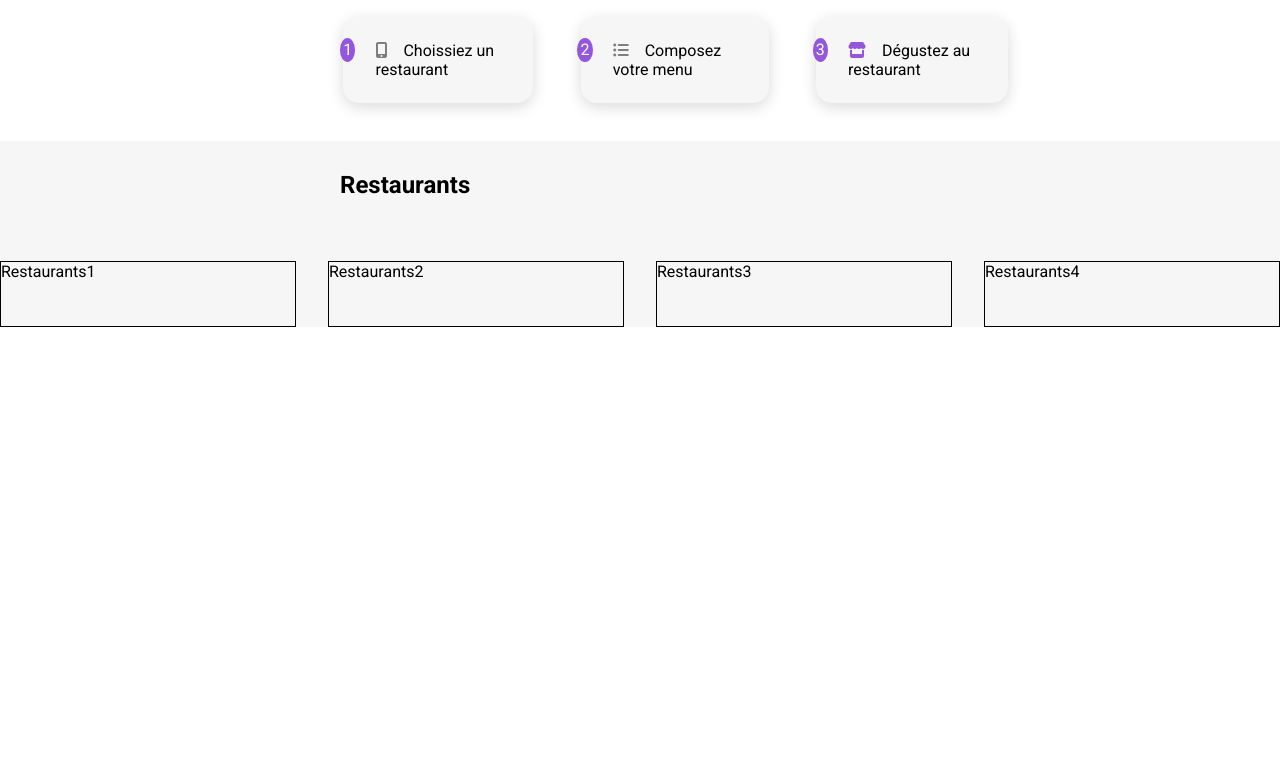
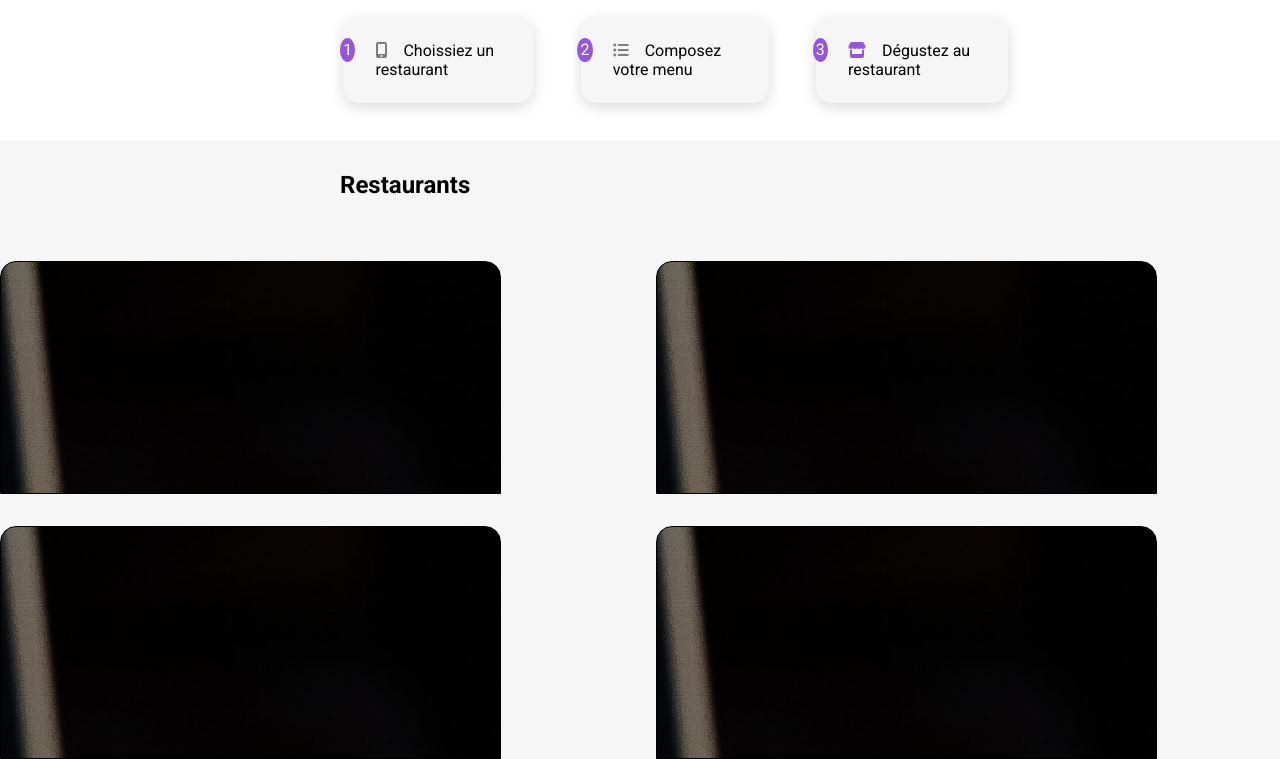
Before and after one commit to uroahmet/projet4-oc, a website: page index.html in a window 1280 px wide. Shown: the part 507-1266 px from the top of the page. Before the commit the page ends 834 px from the top, so only its background shows below. Drawn offline with Linux system fonts and the light colour scheme; a web font is replaced by a local one.

Commit message:
evolution cards

```diff
--- a/index.html
+++ b/index.html
@@ -44,10 +44,22 @@
                 <section class="menus">
                     <h2>Restaurants</h2>
                     <div class="menus__cards">
-                <div class="card">Restaurants1</div>
-                <div class="card">Restaurants2</div>
-                <div class="card">Restaurants3</div>
-                <div class="card">Restaurants4</div>
+                <a href="#" class="card">
+                    <div class="card__image"></div>
+                    <div class="card__description"></div>
+                </a>
+                <a href="#" class="card">
+                    <div class="card__image"></div>
+                    <div class="card__description"></div>
+                </a>
+                <a href="#" class="card">
+                    <div class="card__image"></div>
+                    <div class="card__description"></div>
+                </a>
+                <a href="#" class="card">
+                    <div class="card__image"></div>
+                    <div class="card__description"></div>
+                </a>
                 </div>
             </section>
         </main>
--- a/sass/layouts/restaurants.scss
+++ b/sass/layouts/restaurants.scss
@@ -16,11 +16,16 @@ margin-bottom: 2rem;
     display: flex;
     flex-wrap: wrap;
     gap: 2rem;
-    min-width: 30rem;
+    justify-content: center;
 }
 
 .card {
-    border: 1px solid black;
-    height: 4rem;
-    flex-grow: 1;
+    width: calc(50% - 1rem);
+    & .card__image {
+        background-image: url(../../img/restau/menu1.jpg);
+        height: 231px;
+        width: 498.65px;
+        border: 1px solid black;
+        border-radius: 1rem 1rem 0 0;
+    }
 }
```
Also changed, not shown: css/style.css, img/restau/menu1.jpg (renamed from img/restau/toa-heftiba-DQKerTsQwi0-unsplash.jpg), 7 other files.
